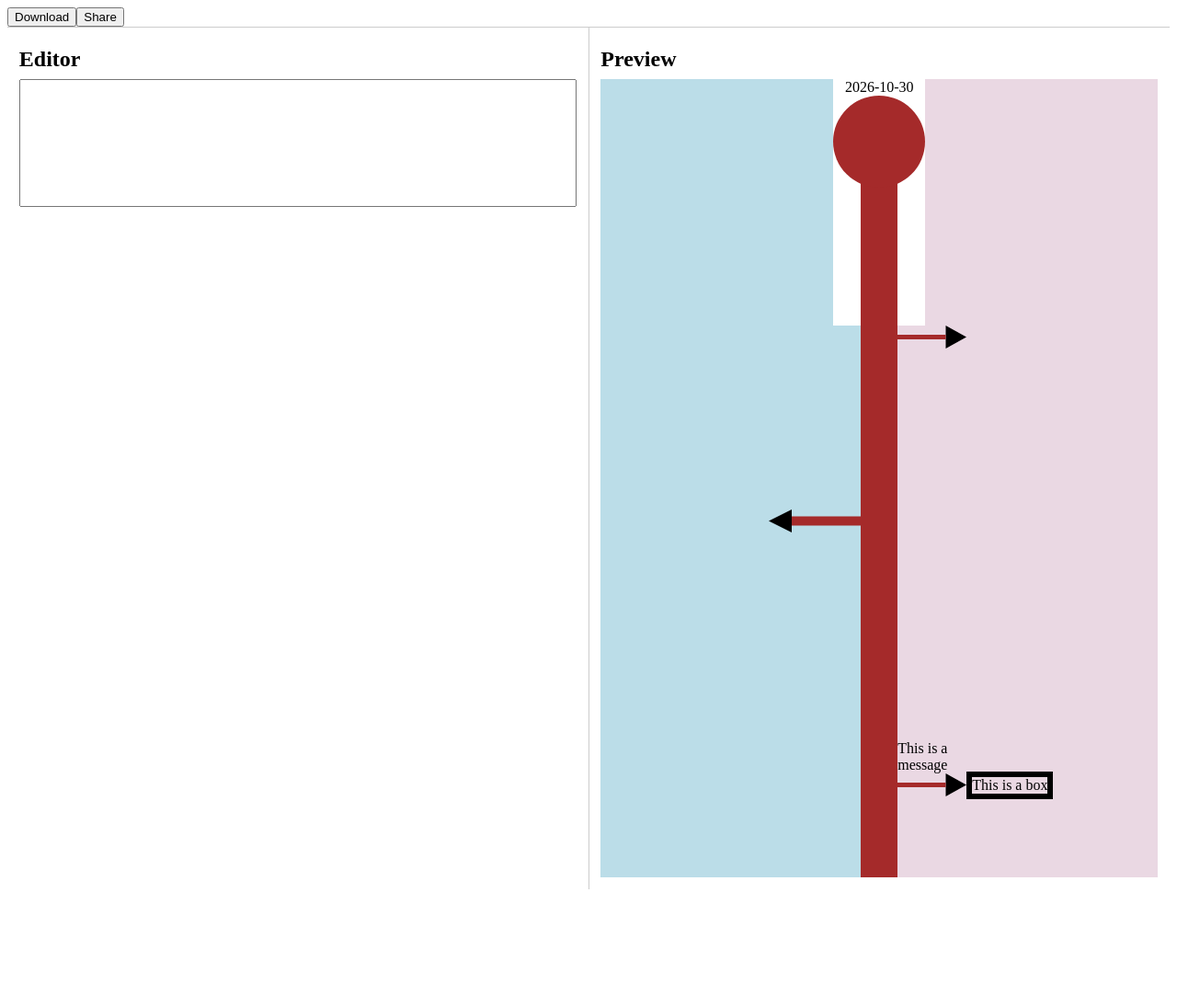
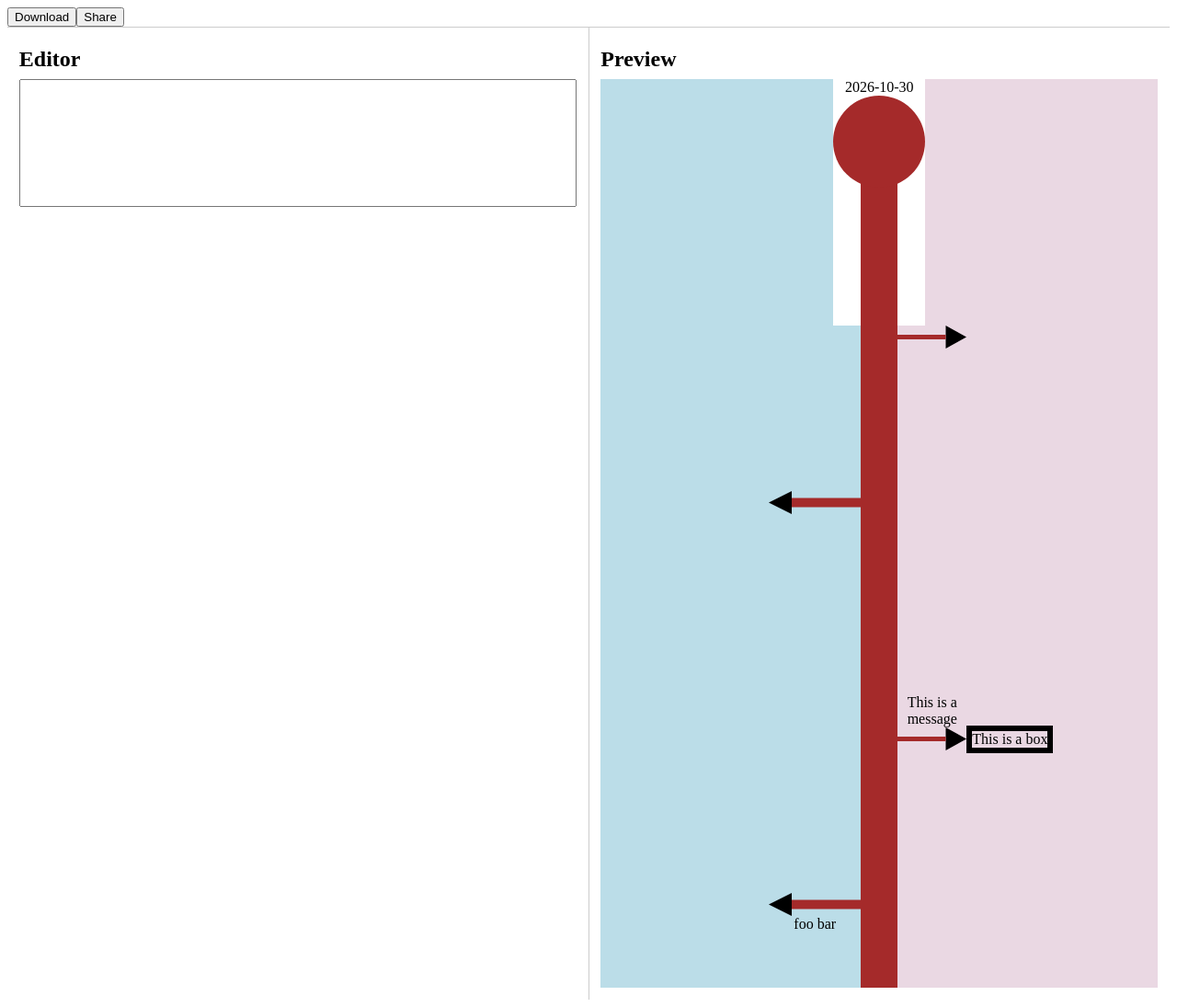
Before and after one commit to zaragozamartin91/timeline-io, a website built with Vite: page timeline/index.html in a window 1280 px wide. Shown: the whole page at 92% size. Before the commit the page ends 975 px from the top, so only its background shows below. Built offline with nearby package versions, Linux system fonts and the light colour scheme.

Commit message:
Add text arrow with bottom text to the timeline poc
Improved text arrow css

```diff
--- a/timeline/timeline.css
+++ b/timeline/timeline.css
@@ -82,6 +82,11 @@
 
 .text-arrow-top {
     align-self: end;
+    text-align: center;
+}
+
+.text-arrow-bottom {
+    text-align: center;
 }
 
 .lollypop {
--- a/timeline/timeline.js
+++ b/timeline/timeline.js
@@ -29,7 +29,7 @@ function addTimelineDraft() {
   });
   const vertical = new tl.VerticalSvg({
     width: 40,
-    height: 200,
+    height: 180,
     viewBox: new tl.ViewBox({ topLeftX: 0, topLeftY: 0, bottomRightX: 40, bottomRightY: 200 }),
     lineWidth: 50, // same as svg width
     lineFill: "brown"
@@ -58,12 +58,16 @@ function addTimelineDraft() {
     text: "2026-10-30"
   });
 
+  const leftArrow = longerArrow.flip();
+  const bottomTextArrow = new tl.TextArrow({ arrow: leftArrow.svg, bottomText: "foo bar" });
+
   const littleBox = new tl.LittleBox({ text: "This is a box" });
 
   const row1 = new tl.TimelineRow({ middleElements: [lollypop] });
   const row2 = new tl.TimelineRow({ middleElements: [vertical], rightSideElements: [arrow] });
-  const row3 = new tl.TimelineRow({ leftSideElements: [longerArrow.flip()], middleElements: [vertical] });
+  const row3 = new tl.TimelineRow({ leftSideElements: [leftArrow], middleElements: [vertical] });
   const row4 = new tl.TimelineRow({ middleElements: [vertical], rightSideElements: [textArrow, littleBox] });
+  const row5 = new tl.TimelineRow({ leftSideElements: [bottomTextArrow], middleElements: [vertical] });
 
   const timelineRow = jQuery(`
     <div>
@@ -71,6 +75,7 @@ function addTimelineDraft() {
       ${row2.outerHtml()}
       ${row3.outerHtml()}
       ${row4.outerHtml()}
+      ${row5.outerHtml()}
     </div>
   `)
 
```
